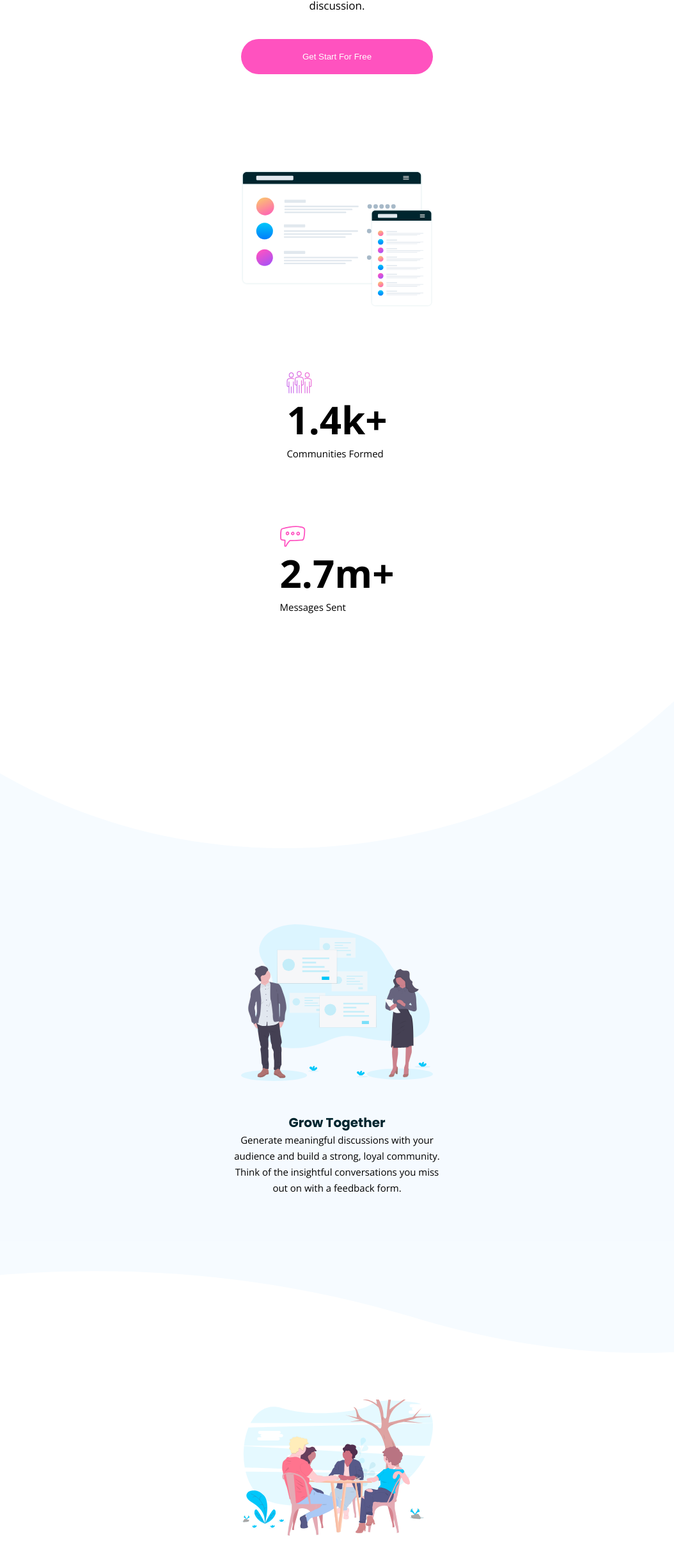
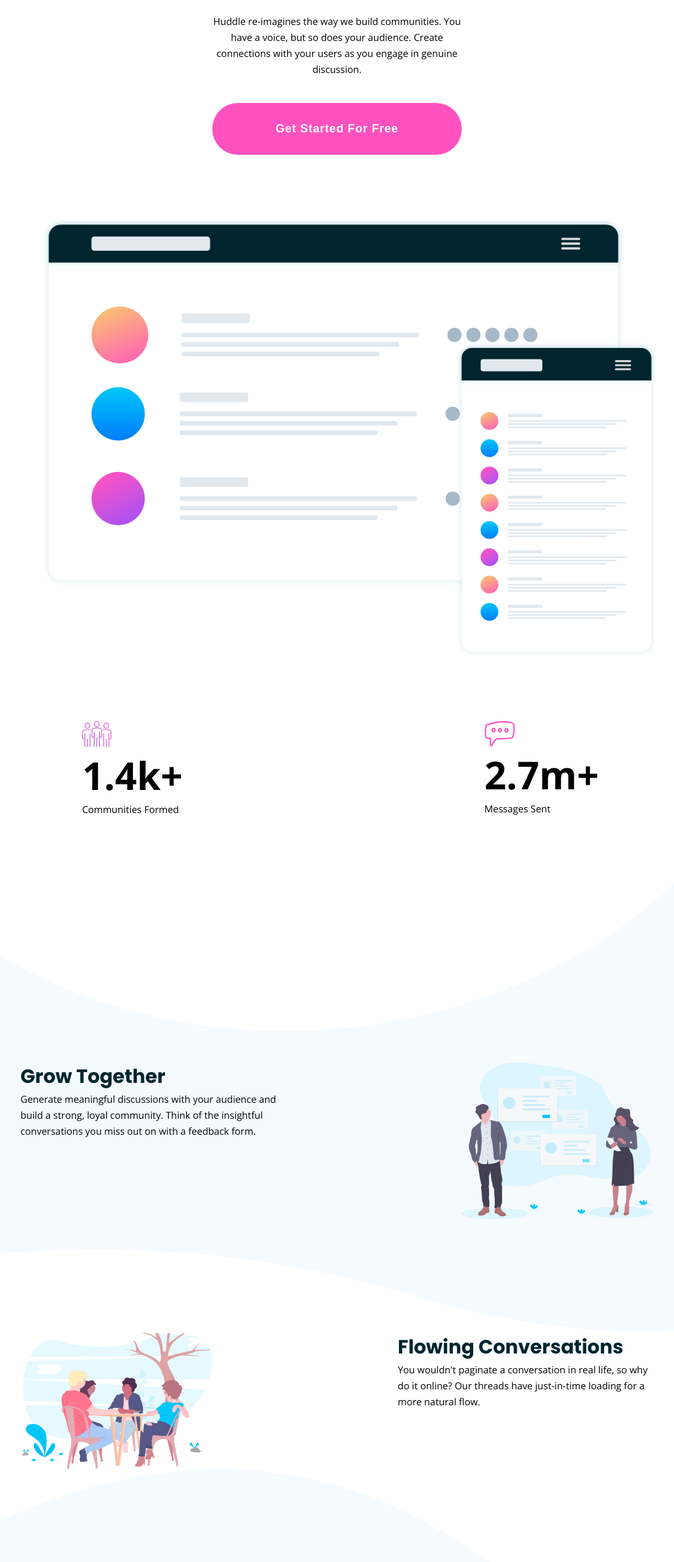
Before and after one commit to harshilkabra/Huddle-landing-page, a plain HTML site: page index.html in a window 1280 px wide. Shown: the part 358-2800 px from the top of the page at 64% size, without its empty margins (113-1167 px from the left). Drawn offline with nearby package versions, Linux system fonts and the light colour scheme; files whose address does not match are found by name.

Commit message:
Updating Desktop code

```diff
--- a/design/style.css
+++ b/design/style.css
@@ -59,22 +59,8 @@ body {
   font-family: "Open Sans", sans-serif;
 }
 
-img {
-  display: block;
-}
-
 p {
   line-height: 2.5rem;
-}
-
-.description {
-  padding-left: 2rem;
-  padding-right: 2rem;
-}
-
-.center {
-  margin-left: auto;
-  margin-right: auto;
 }
 
 h1,
@@ -82,12 +68,6 @@ h3,
 h4 {
   font-family: "Poppins", sans-serif;
   color: hsl(192, 100%, 9%);
-  margin-left: 2rem;
-  margin-right: 2rem;
-}
-
-section {
-  text-align: center;
 }
 
 button {
@@ -104,7 +84,7 @@ nav {
 }
 
 .logo {
-  height: 2rem;
+  height: 3rem;
 }
 
 .nav-button {
@@ -116,7 +96,160 @@ nav {
   width: 12rem;
 }
 
+.section-1 {
+  margin-top: 20rem;
+  margin-left: 2rem;
+  margin-right: 2rem;
+  text-align: center;
+}
+
+h1 {
+  font-size: 4.7rem;
+}
+
+.section-1-text {
+  font-size: 2rem;
+  margin-top: 3rem;
+  max-width: 59rem;
+  margin-left: auto;
+  margin-right: auto;
+}
+
+.callToAction {
+  background-color: hsl(322, 100%, 66%);
+  border: none;
+  border-radius: 4rem;
+  padding: 3rem;
+  width: 39rem;
+  color: white;
+  margin-top: 4rem;
+  font-size: 1.8rem;
+  font-weight: bold;
+  letter-spacing: 0.05em;
+}
+
+.section-2 {
+  margin-top: 10em;
+}
+
+.img-responsive img {
+  display: block;
+  width: 100%;
+  /* height: auto; */
+  margin-left: 2rem;
+  margin-right: 2rem;
+}
+
+.img-responsive {
+  max-width: 75%;
+  margin-left: auto;
+  margin-right: auto;
+}
+
+.section-2-subsections {
+  display: grid;
+  grid-template-columns: 1fr 1fr;
+  justify-items: center;
+  margin-top: 10rem;
+}
+
+.backgrounds {
+  width: 100%;
+  display: block;
+}
+
+h2 {
+  font-size: 6rem;
+}
+
+.subsections p {
+  font-size: 1.5rem;
+}
+
 .illustrations {
+  max-width: 30rem;
+}
+
+.section-3-subsection {
+  display: flex;
+  flex-direction: row-reverse;
+  justify-content: space-around;
+  background-color: hsl(207, 100%, 98%);
+}
+
+h3 {
+  font-size: 3rem;
+  /* margin-top: 5rem; */
+}
+
+.description {
+  font-size: 1.5rem;
+  max-width: 40rem;
+}
+
+.section-4-subsection {
+  display: flex;
+  flex-direction: row;
+  justify-content: space-around;
+}
+
+.section-5-subsection {
+  display: flex;
+  flex-direction: row-reverse;
+  justify-content: space-around;
+  background-color: hsl(207, 100%, 98%);
+}
+
+.section-6 {
+  text-align: center;
+  margin-bottom: 20rem;
+}
+
+.footer-background {
+  background-color: hsl(192, 100%, 9%);
+  display: flex;
+  flex-direction: row-reverse;
+  justify-content: center;
+  gap: 10rem;
+}
+
+footer,
+footer section h3 {
+  color: white;
+}
+
+@media only screen and (max-width: 720px) {
+  img {
+    display: block;
+  }
+
+  .description {
+    padding-left: 2rem;
+    padding-right: 2rem;
+  }
+
+  .center {
+    margin-left: auto;
+    margin-right: auto;
+  }
+
+  h1,
+  h3,
+  h4 {
+    margin-left: 2rem;
+    margin-right: 2rem;
+  }
+
+  section {
+    text-align: center;
+  }
+
+  .logo {
+    height: 2rem;
+  }
+
+  .illustrations,
+  .img-responsive img {
     display: block;
     margin-left: auto;
     margin-right: auto;
@@ -137,17 +270,10 @@ h1 {
   }
 
   .callToAction {
-  background-color: hsl(322, 100%, 66%);
-  border: none;
     border-radius: 3rem;
     padding: 2rem;
     width: 30rem;
-  color: white;
     margin-top: 4rem;
-}
-
-.section-2 {
-  margin-top: 15em;
   }
 
   .illustrations {
@@ -180,10 +306,6 @@ h2 {
     font-size: 1.5rem;
   }
 
-.backgrounds {
-  width: 100%;
-}
-
   .section-3 {
     margin-top: 3rem;
   }
@@ -192,6 +314,7 @@ h2 {
     background-color: hsl(207, 100%, 98%);
     padding-top: 7rem;
     padding-bottom: 7rem;
+    flex-direction: column;
   }
 
   h3 {
@@ -207,6 +330,7 @@ h3 {
   .section-4-subsection {
     margin-top: 7rem;
     margin-bottom: 7rem;
+    flex-direction: column;
   }
 
   .section-4-subsection p {
@@ -222,6 +346,7 @@ h3 {
     background-color: hsl(207, 100%, 98%);
     padding-top: 7rem;
     padding-bottom: 7rem;
+    flex-direction: column;
   }
 
   .section-5-subsection p {
@@ -232,15 +357,6 @@ h3 {
   .section-6 {
     margin-top: 14rem;
     margin-bottom: 14rem;
-}
-
-.footer-background {
-  background-color: hsl(192, 100%, 9%);
-}
-
-footer,
-footer section h3 {
-  color: white;
   }
 
   footer section h3 {
@@ -323,3 +439,4 @@ footer input {
   .social-icons img {
     width: 3rem;
   }
+}
--- a/index.html
+++ b/index.html
@@ -33,14 +33,12 @@
           so does your audience. Create connections with your users as you
           engage in genuine discussion.
         </p>
-        <button class="callToAction">Get Start For Free</button>
+        <button class="callToAction">Get Started For Free</button>
       </section>
       <section class="section-2">
-        <img
-          class="illustrations"
-          src="images/screen-mockups.svg"
-          alt="Screen mockups"
-        />
+        <section class="img-responsive">
+          <img src="images/screen-mockups.svg" alt="Screen mockups" />
+        </section>
         <section class="section-2-subsections">
           <section class="subsections subsection-1">
             <img
@@ -70,12 +68,14 @@
             src="images/illustration-grow-together.svg"
             alt="Grow together photo"
           />
+          <section>
             <h3>Grow Together</h3>
             <p class="center description">
               Generate meaningful discussions with your audience and build a
               strong, loyal community. Think of the insightful conversations you
               miss out on with a feedback form.
             </p>
+          </section>
         </section>
       </section>
       <section class="section-4">
@@ -86,12 +86,14 @@
             src="images/illustration-flowing-conversation.svg"
             alt="Flowing conversation photo"
           />
+          <section>
             <h3>Flowing Conversations</h3>
             <p class="center description">
               You wouldn't paginate a conversation in real life, so why do it
               online? Our threads have just-in-time loading for a more natural
               flow.
             </p>
+          </section>
         </section>
       </section>
       <section class="section-5">
@@ -106,12 +108,14 @@
             src="images/illustration-your-users.svg"
             alt="Your users photo"
           />
+          <section>
             <h3>Your Users</h3>
             <p class="center description">
               It takes no time at all to integrate Huddle with your app's
               authentication solution. This means, once signed in to your app,
               your users can start chatting immediately.
             </p>
+          </section>
         </section>
         <img
           class="backgrounds"
@@ -121,7 +125,7 @@
       </section>
       <section class="section-6">
         <h1>Ready To Build Your Community?</h1>
-        <button class="callToAction">Get Start For Free</button>
+        <button class="callToAction">Get Started For Free</button>
       </section>
     </main>
     <footer>
@@ -141,7 +145,11 @@
             </section>
           </section>
           <section class="footer-subsections footer-subsection-2">
-            <img class="footer-logo" src="images/logo.svg" alt="Huddle logo" />
+            <img
+              class="footer-logo"
+              src="images/logo-white.svg"
+              alt="Huddle logo"
+            />
             <p class="center">
               Lorem ipsum dolor sit amet, consectetur adipiscing elit. Mauris
               nulla quam, hendrerit lacinia vestibulum a, ultrices quis sem.
```
Also changed, not shown: images/logo-white.svg (added). Lines whose indentation alone changed are shown as unchanged.
